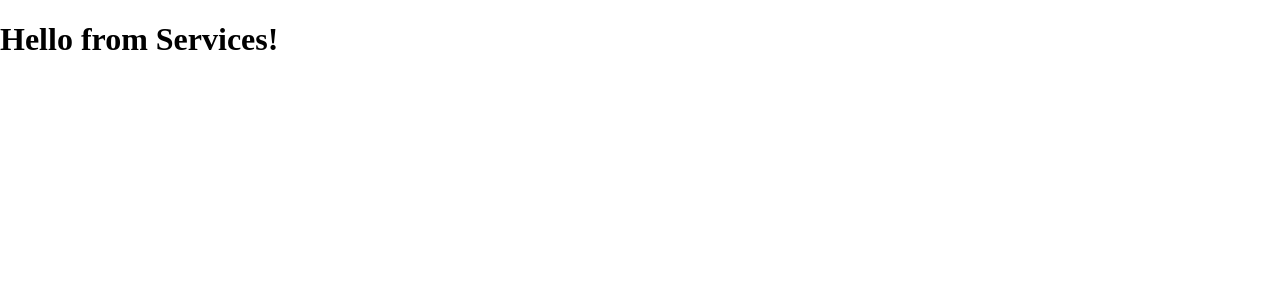
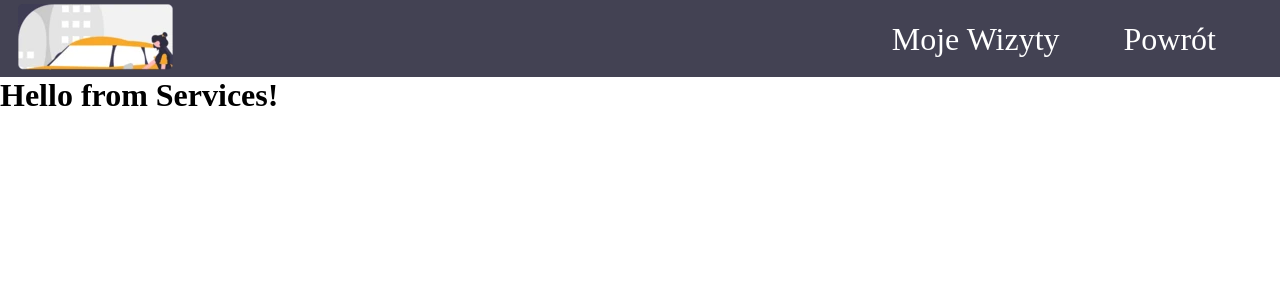
Before and after one commit to pploszczyca/Car-Detailing, a React (Vite) app in the folder frontend/: page /Services in a window 1280 px wide. Shown: the top 300 px of the page. Built offline with nearby package versions, Linux system fonts and the light colour scheme.

Commit message:
Added ContainerWithNavbar and aplied it to Orders and Services Pages

```diff
--- /dev/null
+++ b/frontend/src/components/Navbar/ContainerWithNavbar.tsx
@@ -0,0 +1,28 @@
+import React from "react";
+import Navbar from "./Navbar.tsx";
+
+interface ContainerWithNavbarProperties {
+    shouldShowOrdersOption: boolean
+    shouldShowServicesOption: boolean
+    children: React.ReactNode
+}
+
+const ContainerWithNavbar = (
+    {shouldShowOrdersOption, shouldShowServicesOption, children}: ContainerWithNavbarProperties
+) =>
+    <div>
+        <Navbar shouldShowOrdersOption={shouldShowOrdersOption} shouldShowServicesOption={shouldShowServicesOption}/>
+        <div style={{marginTop: '77px'}}>
+            {children}
+        </div>
+    </div>
+
+interface ContainerProperties {
+    children: React.ReactNode
+}
+
+export const OrdersContainerWithNavbar = ({children}: ContainerProperties) =>
+    <ContainerWithNavbar shouldShowOrdersOption={false} shouldShowServicesOption={true} children={children}/>
+
+export const ServicesContainerWithNavbar = ({children}: ContainerProperties) =>
+    <ContainerWithNavbar shouldShowOrdersOption={true} shouldShowServicesOption={false} children={children}/>
--- a/frontend/src/components/Navbar/Navbar.tsx
+++ b/frontend/src/components/Navbar/Navbar.tsx
@@ -17,7 +17,8 @@ const NavbarContainer = styled.nav`
 `;
 
 const LogoImage = styled.img`
-  height: 77px;
+  height: 66px;
+  padding-left: 18px;
 `;
 
 const NavLinks = styled.div`
@@ -25,28 +26,35 @@ const NavLinks = styled.div`
 `;
 
 const NavLink = styled(Link)`
-  font-family: 'Literata',serif;
+  font-family: 'Literata', serif;
   font-style: normal;
   font-weight: 400;
   font-size: 32px;
   line-height: 48px;
-
   color: #FFFFFF;
   margin-right: 64px;
+  text-decoration: none;
 `;
 
-const Navbar = () => {
-    return (
+interface NavbarProperties {
+    shouldShowOrdersOption: boolean
+    shouldShowServicesOption: boolean
+}
+
+const Navbar = (
+    {shouldShowOrdersOption, shouldShowServicesOption}: NavbarProperties
+) =>
+    (
         <NavbarContainer>
-            <LogoImage src={logo}/>
+            <Link to={PathRoutes.MAIN}>
+                <LogoImage src={logo}/>
+            </Link>
             <NavLinks>
-                <NavLink to={PathRoutes.ORDERS}>Moje Wizyty</NavLink>
-                <NavLink to={PathRoutes.SERVICES}>Umów wizytę</NavLink>
-                {/*TODO: Make it run back*/}
+                {shouldShowOrdersOption && <NavLink to={PathRoutes.ORDERS}>Moje Wizyty</NavLink>}
+                {shouldShowServicesOption && <NavLink to={PathRoutes.SERVICES}>Umów wizytę</NavLink>}
                 <NavLink to={PathRoutes.MAIN}>Powrót</NavLink>
             </NavLinks>
         </NavbarContainer>
     );
-};
 
 export default Navbar;
--- a/frontend/src/pages/Orders/OrdersPage.tsx
+++ b/frontend/src/pages/Orders/OrdersPage.tsx
@@ -1,10 +1,7 @@
-import Navbar from "../../components/Navbar/Navbar.tsx";
+import {OrdersContainerWithNavbar} from "../../components/Navbar/ContainerWithNavbar.tsx";
 
 export function OrdersPage() {
-    return <div>
-        <Navbar/>
-        <div style={{marginTop: '77px'}}>
-            <h1>Hello from Orders!</h1>
-        </div>
-    </div>
+    return <OrdersContainerWithNavbar>
+        <h1>Hello from Orders!</h1>
+    </OrdersContainerWithNavbar>
 }
--- a/frontend/src/pages/Services/ServicesPage.tsx
+++ b/frontend/src/pages/Services/ServicesPage.tsx
@@ -1,3 +1,7 @@
+import {ServicesContainerWithNavbar} from "../../components/Navbar/ContainerWithNavbar.tsx";
+
 export function ServicesPage() {
-    return <h1>Hello from Services!</h1>;
+    return <ServicesContainerWithNavbar>
+        <h1>Hello from Services!</h1>
+    </ServicesContainerWithNavbar>
 }
```
Also changed, not shown: frontend/src/assets/images/logo-small.png, frontend/src/assets/images/logo-small.webp.
